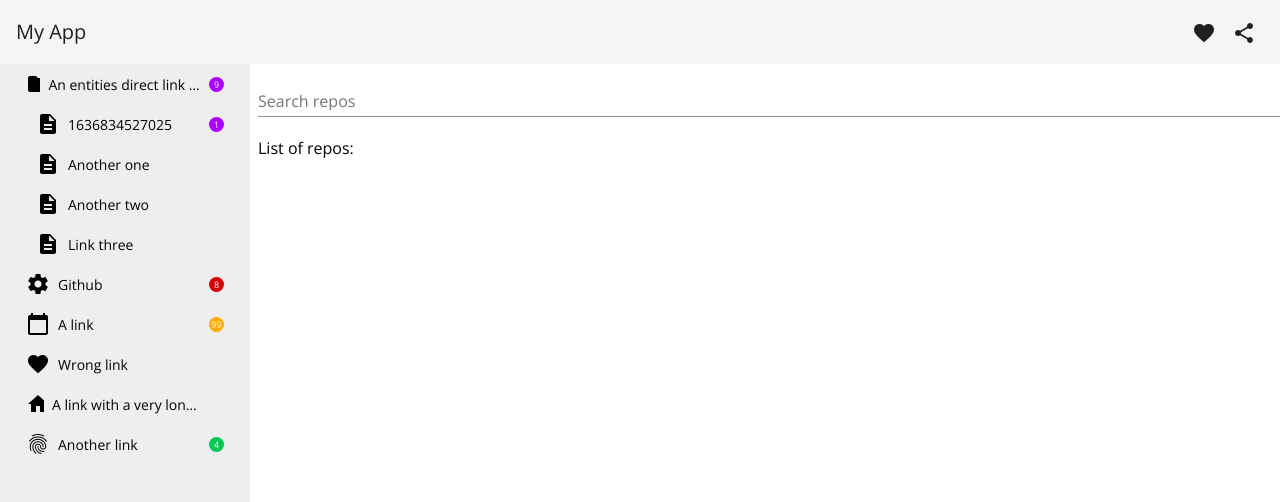
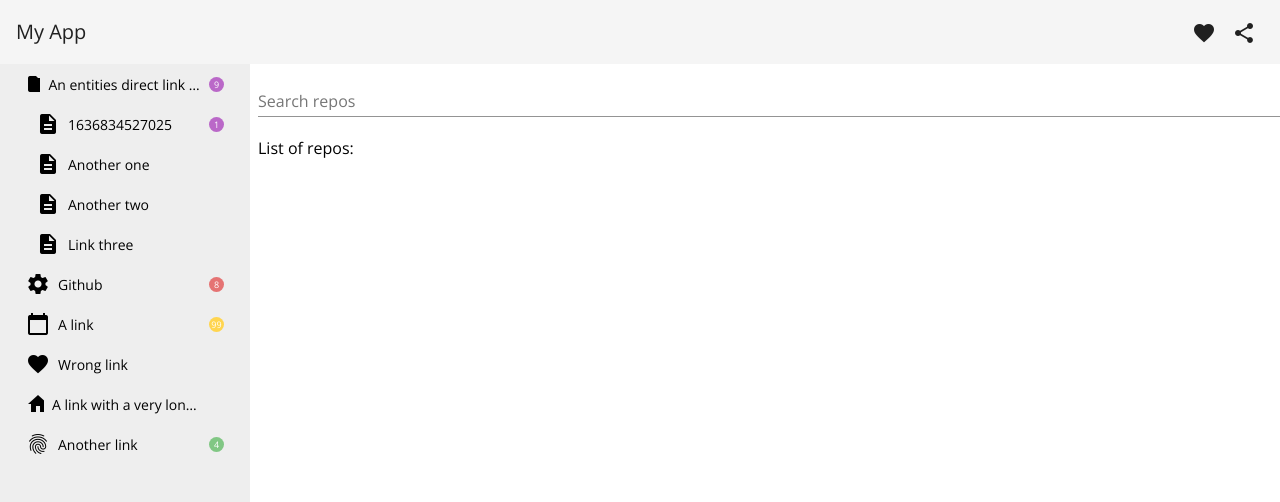
Before and after one commit to serjKim/angular-wonderful-ex, an Angular app: page / in a window 1280 px wide. Shown: the top 502 px of the page. Built offline with nearby package versions, Linux system fonts and the light colour scheme.

Commit message:
Tune colors

```diff
--- a/src/styles/_variables.scss
+++ b/src/styles/_variables.scss
@@ -33,10 +33,10 @@ $default-body-font-size: map.get($_body_1, font-size);
 $default-foreground-color: mat.get-color-from-palette($_foreground-palette, base);
 $default-hover-color: mat.get-color-from-palette($_background-palette, hover);
 
-$badge-red-color: map.get(mat.$red-palette, A700);
-$badge-purple-color: map.get(mat.$purple-palette, A700);
-$badge-amber-color: map.get(mat.$amber-palette, A700);
-$badge-green-color: map.get(mat.$green-palette, A700);
+$badge-red-color: map.get(mat.$red-palette, 300);
+$badge-purple-color: map.get(mat.$purple-palette, 300);
+$badge-amber-color: map.get(mat.$amber-palette, 300);
+$badge-green-color: map.get(mat.$green-palette, 300);
 
 $sidenav-background-color: mat.get-color-from-palette($_background-palette, app-bar);
 $sidenav-width-expanded: 250px;
```
